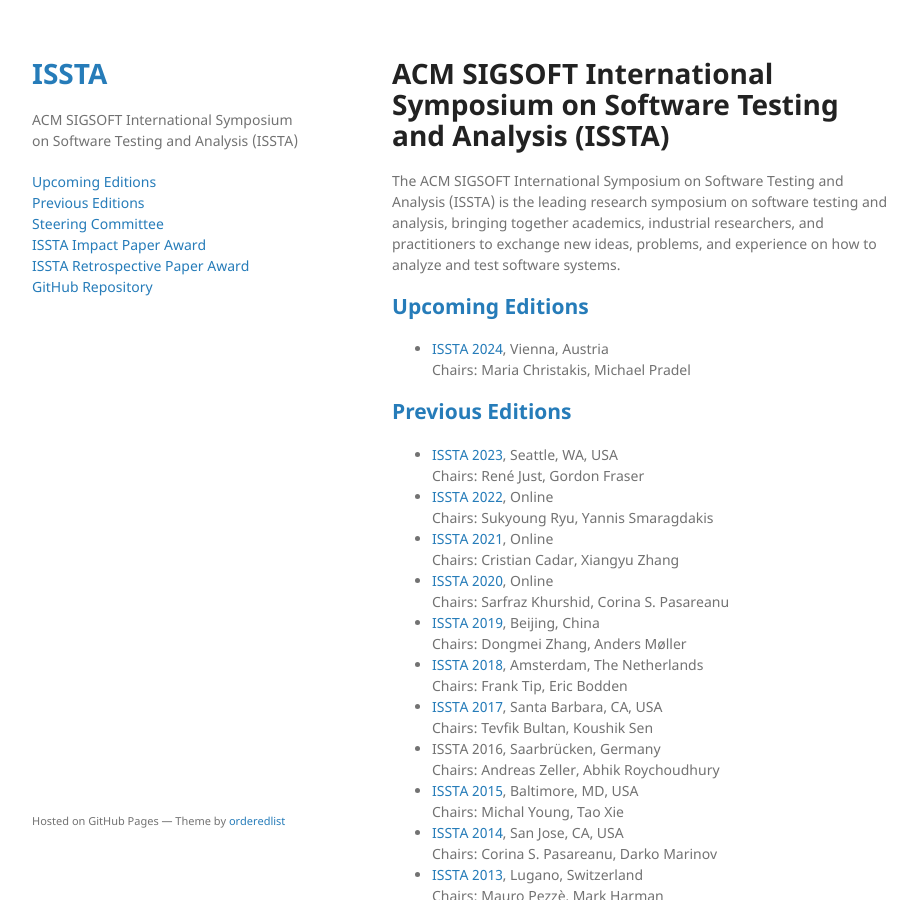
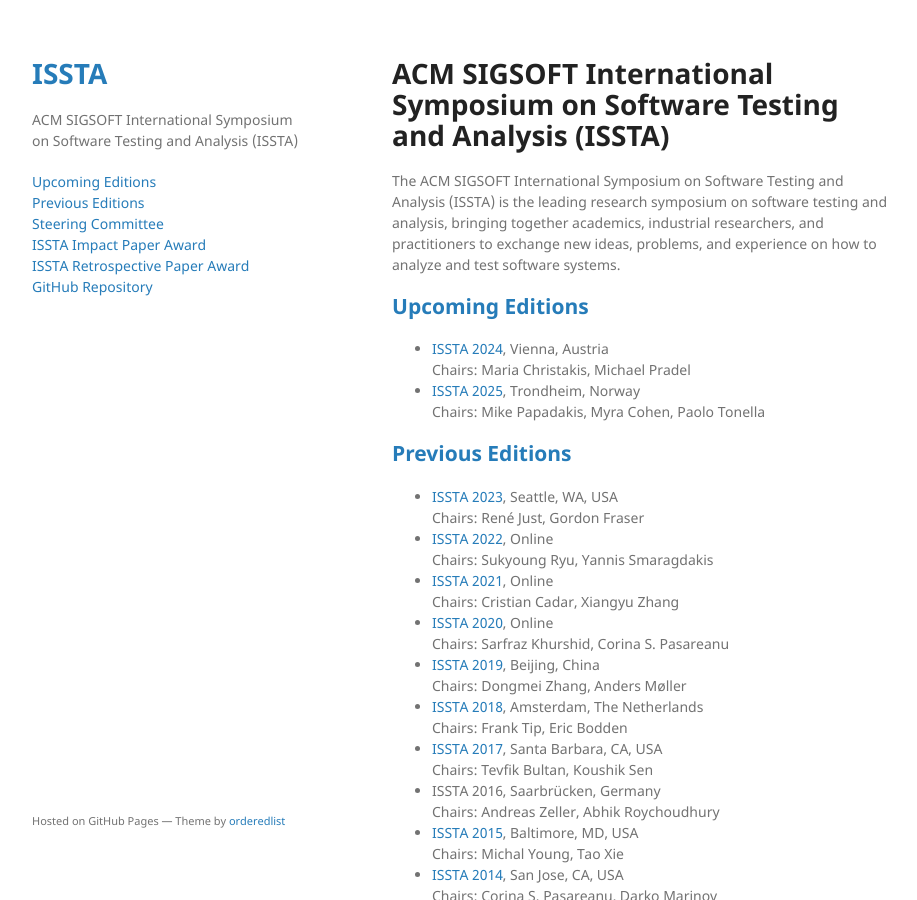
Before and after one commit to issta-conferences/issta-conferences.github.io, a Jekyll site: the page built from index.md, in a window 1280 px wide and 900 px high. Shown: the whole window, without its empty margins (178-1095 px from the left). Built offline with Jekyll 4.4.1, drawn with Linux system fonts in a browser that asks for light colours; our own code applies the rules of GitHub Pages for plain Markdown files.

Commit message:
ISSTA 2025

```diff
--- a/index.md
+++ b/index.md
@@ -10,6 +10,8 @@ The ACM SIGSOFT International Symposium on Software Testing and Analysis (ISSTA)
 ## <a name="upcoming">Upcoming Editions</a>
 * [ISSTA 2024](https://conf.researchr.org/home/issta-2024), Vienna, Austria <br/>
     Chairs: Maria Christakis, Michael Pradel
+* [ISSTA 2025](https://conf.researchr.org/home/issta-2025), Trondheim, Norway <br/>
+    Chairs: Mike Papadakis, Myra Cohen, Paolo Tonella
 
 ## <a name="previous">Previous Editions</a>
 * [ISSTA 2023](https://conf.researchr.org/home/issta-2023), Seattle, WA, USA <br/>
```
